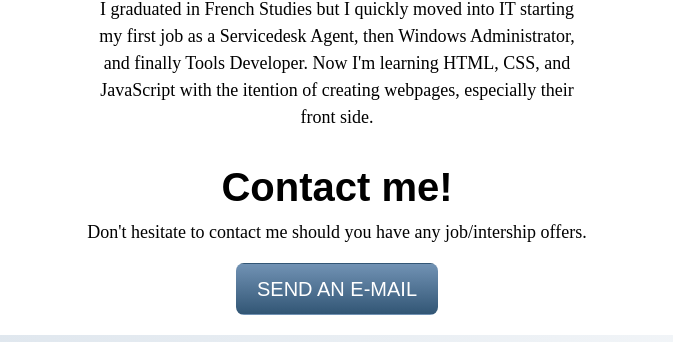
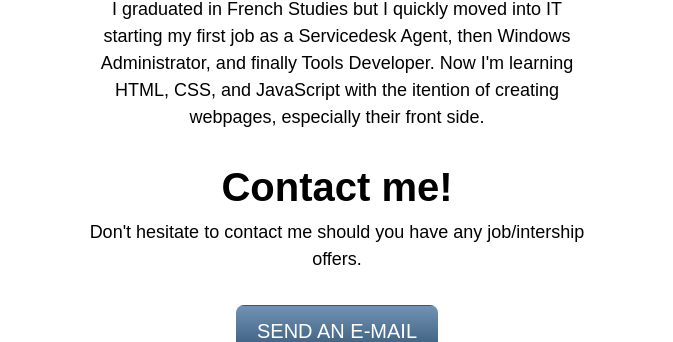
Before and after one commit to Jan-Capgemini/resume, a plain HTML site: page index.html in a window 1280 px wide. Shown: the part 673-1015 px from the top of the page, without its empty margins (303-976 px from the left). Drawn offline with nearby package versions, Linux system fonts and the light colour scheme.

Commit message:
Add files via upload

```diff
--- a/index.html
+++ b/index.html
@@ -10,10 +10,10 @@
 
   <style>
     body {
+      font-family: "Montserrat", sans-serif;
       font-size: 2rem;
       color: black;
       text-align: center;
-      font-family: "Merriweather", serif;
     }
 
     .top-container {
@@ -200,7 +200,7 @@
       of creating webpages, especially their front side.
     </p>
     <h3> Contact me!</h3>
-    <p class="contact-message">Don't hesitate to contact me should you have any job/intership offers.</p>
+    <p class="intro">Don't hesitate to contact me should you have any job/intership offers.</p>
     <a class="btn" href="mailto:jan.wiktor.ciszak@gmail.com">SEND AN E-MAIL</a>
   </div>
   <div class="bottom-container">
```
